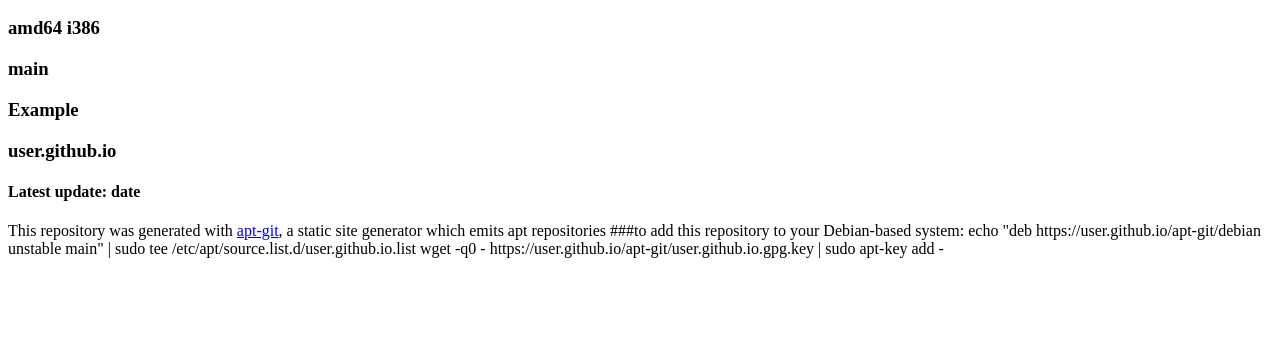
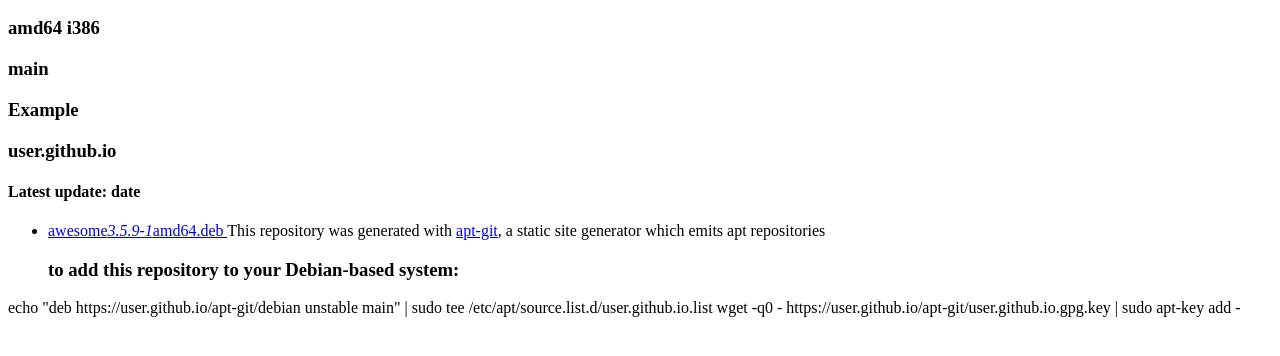
Before and after one commit to eyedeekay/apt-now-history, a plain HTML site: page index.html in a window 1280 px wide. Shown: the part 96-452 px from the top of the page. Drawn offline with Linux system fonts and the light colour scheme.

Commit message:
Repository update:  date

```diff
--- a/index.html
+++ b/index.html
@@ -12,7 +12,11 @@
 
 <h4>Latest update: date</h4>
 
-<p>This repository was generated with <a href="https://cmotc.github.io/apt-git">apt-git</a>, a static site generator which emits apt repositories
- ###to add this repository to your Debian-based system:
- echo "deb https://user.github.io/apt-git/debian unstable main" | sudo tee /etc/apt/source.list.d/user.github.io.list
- wget -q0 - https://user.github.io/apt-git/user.github.io.gpg.key | sudo apt-key add - </p>
+<ul>
+<li><a href="user.github.io/info/awesome_3.5.9-1_amd64.deb.html">awesome<em>3.5.9-1</em>amd64.deb </a>
+This repository was generated with <a href="https://cmotc.github.io/apt-git">apt-git</a>, a static site generator which emits apt repositories
+<h3>to add this repository to your Debian-based system:</h3></li>
+</ul>
+
+<p>echo "deb https://user.github.io/apt-git/debian unstable main" | sudo tee /etc/apt/source.list.d/user.github.io.list
+wget -q0 - https://user.github.io/apt-git/user.github.io.gpg.key | sudo apt-key add - </p>
```
Also changed, not shown: info/awesome_3.5.9-1_amd64.deb.html (+1 -1 lines), 2 other files.
